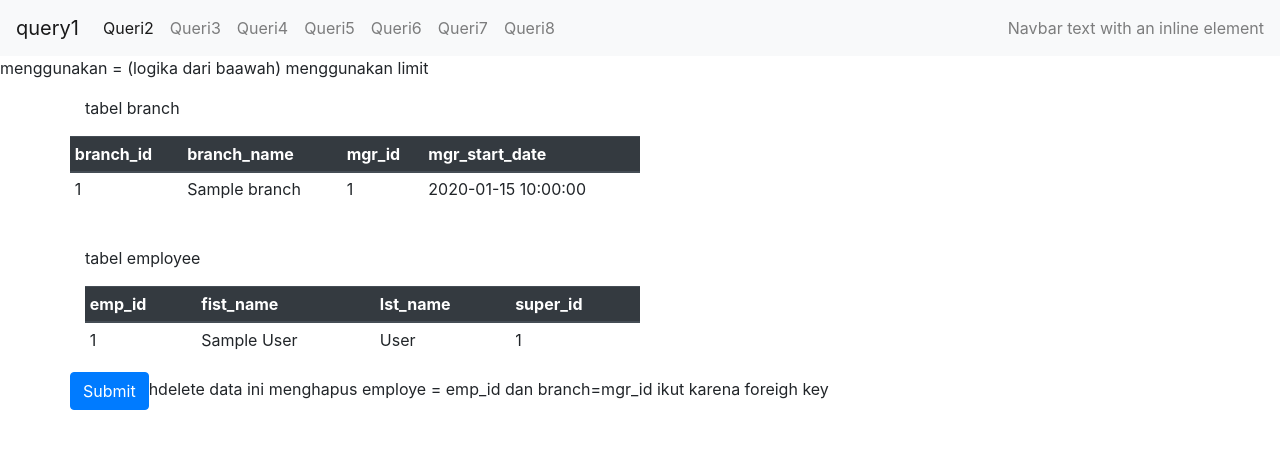
After one commit to yunuswidodo/sql_beginer, a PHP site: page /query7.php in a window 1280 px wide. The commit adds this page. Shown: the top 449 px of the page. Run offline with PHP 8.4, Linux system fonts and the light colour scheme; tables that the repository leaves empty or names only in its code hold one stand-in row (values such as "Sample post").

```diff
--- a/header.html
+++ b/header.html
@@ -27,6 +27,9 @@
             <li class="nav-item">
                 <a class="nav-link" href="query6.php">Queri7</a>
             </li>
+            <li class="nav-item">
+                <a class="nav-link" href="query7.php">Queri8</a>
+            </li>
         </ul>
         <span class="navbar-text">
             Navbar text with an inline element
--- a/query6.php
+++ b/query6.php
@@ -12,6 +12,8 @@
     include "header.html"
     ?>
     <p>nested query</p>
+    <p>pengertian <a href="https://www.geeksforgeeks.org/nested-queries-in-sql/">kli</a>k</p>
+
     <p>menggunakan IN (dimana parameter yang digunakan dari tabel lain )</p>
     <table class="table">
         <thead class="thead-light">
@@ -85,7 +87,6 @@
             ?>
                 <tr>
                     <td><?php echo $d['client_name']; ?></td>
-
                 </tr>
             <?php
             }
--- /dev/null
+++ b/query7.php
@@ -0,0 +1,92 @@
+<!DOCTYPE html>
+<html lang="en">
+
+<head>
+    <meta charset="UTF-8">
+    <meta name="viewport" content="width=device-width, initial-scale=1.0">
+    <title>Document</title>
+</head>
+
+<body>
+
+    <?php
+    include "header.html"
+    ?>
+    <p>menggunakan = (logika dari baawah) menggunakan limit</p>
+    <div class="container">
+        <p>tabel branch</p>
+        <div class="row">
+
+            <table class="table table-sm col-sm-6">
+                <thead class="thead-dark">
+                    <tr>
+                        <th scope="col">branch_id </th>
+                        <th scope="col">branch_name</th>
+                        <th scope="col">mgr_id</th>
+                        <th scope="col">mgr_start_date</th>
+                    </tr>
+                </thead>
+                <tbody>
+                    <?php
+                    include 'koneksi.php';
+                    $data = mysqli_query($koneksi, "SELECT * FROM branch ");
+                    while ($d = mysqli_fetch_array($data)) {
+                    ?>
+                        <tr>
+                            <td><?php echo $d['branch_id']; ?></td>
+                            <td><?php echo $d['branch_name']; ?></td>
+                            <td><?php echo $d['mgr_id']; ?></td>
+                            <td><?php echo $d['mgr_start_date']; ?></td>
+                        </tr>
+                    <?php
+                    }
+                    ?>
+            </table>
+            <tr></tr>
+        </div>
+        <br>
+        <p>tabel employee</p>
+        <table class="table table-sm col-sm-6">
+            <thead class="thead-dark">
+                <tr>
+                    <th scope="col">emp_id </th>
+                    <th scope="col">fist_name </th>
+                    <th scope="col">lst_name </th>
+                    <th scope="col">super_id </th>
+                </tr>
+            </thead>
+            <tbody>
+                <?php
+                $data = mysqli_query($koneksi, "SELECT * FROM employee ");
+                while ($d = mysqli_fetch_array($data)) {
+                ?>
+                    <tr>
+                        <td><?php echo $d['emp_id']; ?></td>
+                        <td><?php echo $d['firt_name']; ?></td>
+                        <td><?php echo $d['last_name']; ?></td>
+                        <td><?php echo $d['super_id']; ?></td>
+                    </tr>
+                <?php
+                }
+                ?>
+        </table>
+    </div>
+    <?php
+    ?>
+    </tbody>
+
+    <div class="container">
+        <!-- function delete -->
+        <div class="row">
+            <?php $delete = mysqli_query($koneksi, "DELETE FROM employee WHERE emp_id = 102") ?>
+            <p> <input type="submit" class="btn btn-primary"><?php $delete ?>hdelete</input> data ini menghapus employe = emp_id dan branch=mgr_id ikut karena foreigh key </p>
+        </div>
+        <!-- function delete -->
+    </div>
+
+
+
+
+</body>
+
+</html>
```
